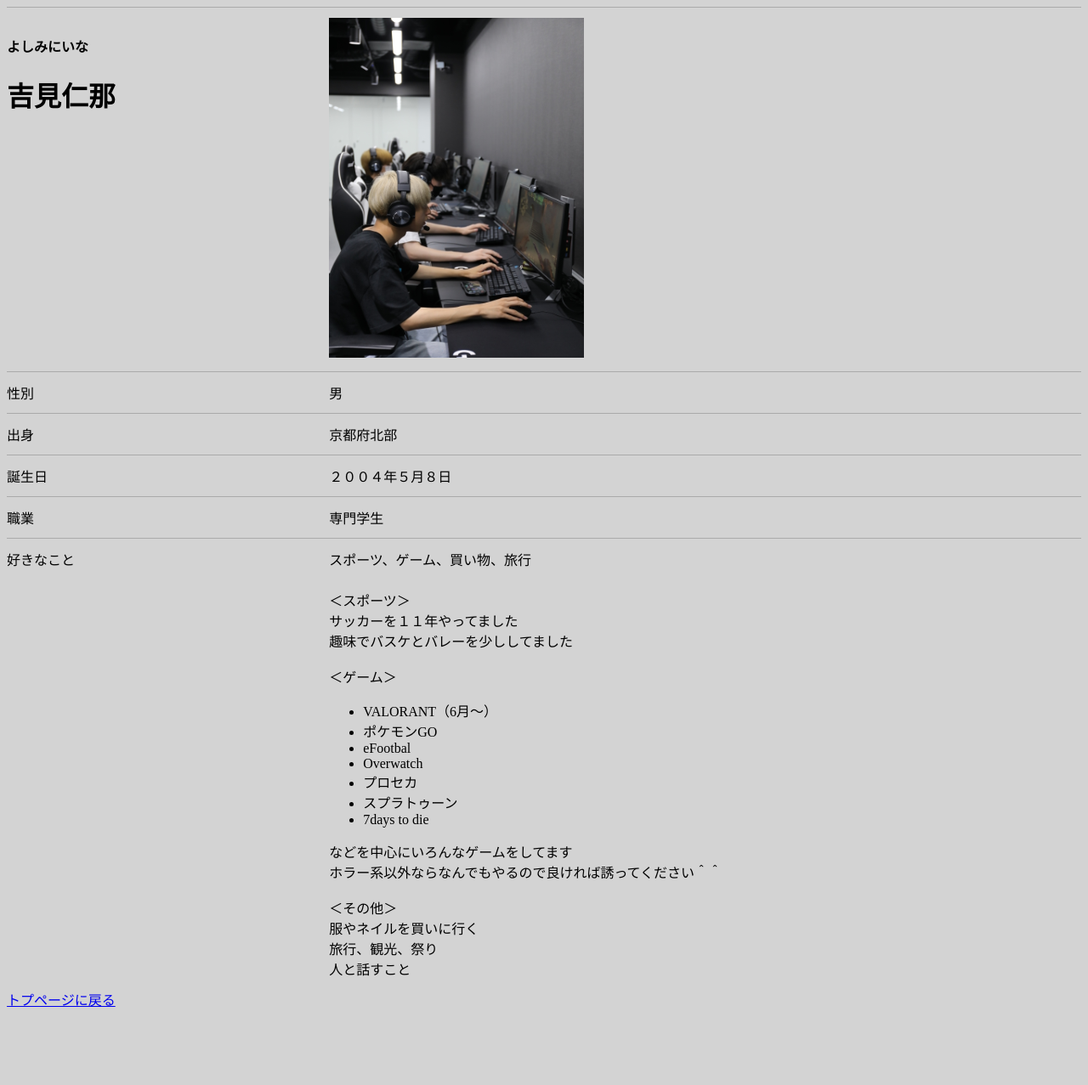
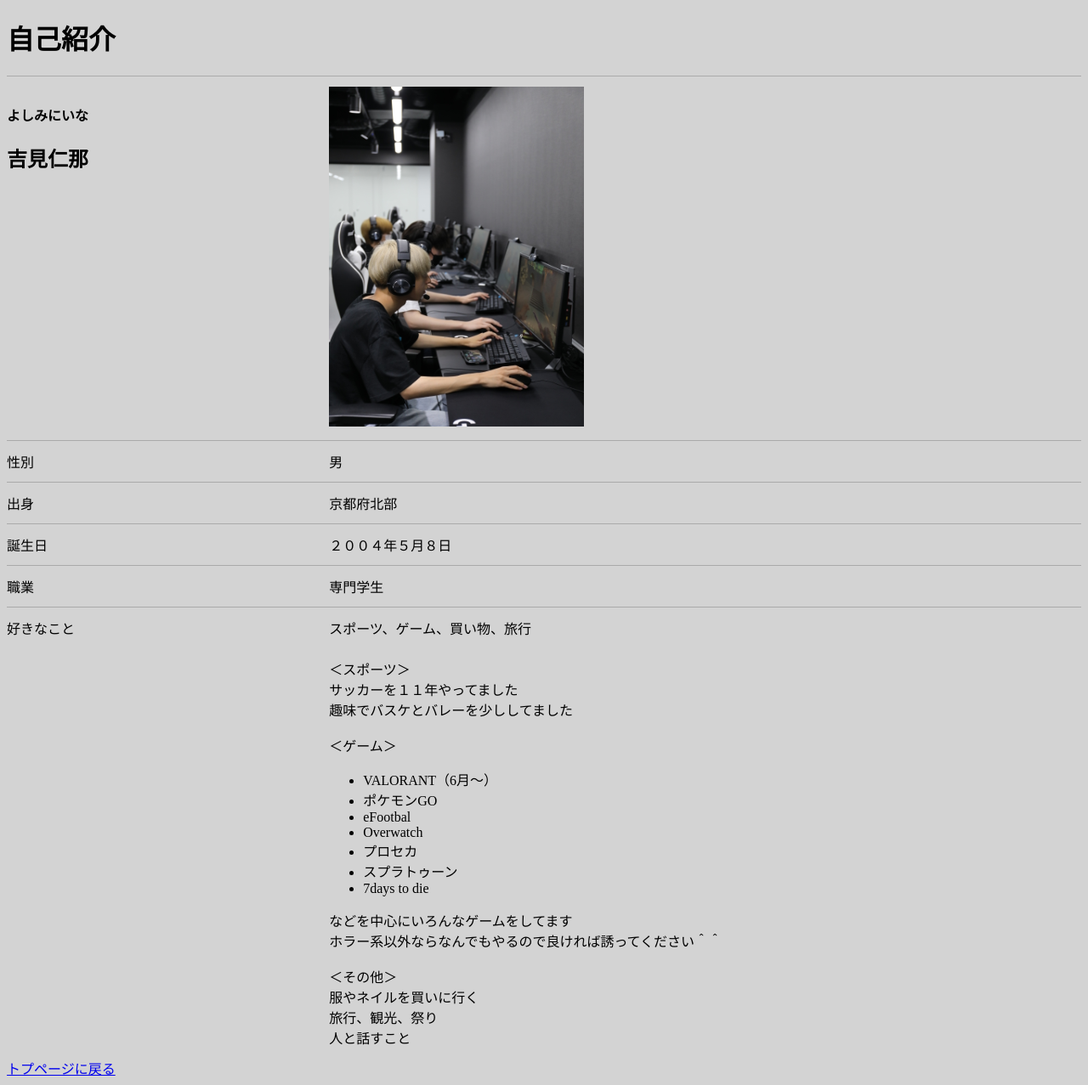
Before and after one commit to niina58/about-me, a plain HTML site: page about/index.html in a window 1280 px wide. Shown: the whole page at 85% size. Before the commit the page ends 1196 px from the top, so only its background shows below. Drawn offline with Linux system fonts and the light colour scheme.

Commit message:
Update index.html

```diff
--- a/about/index.html
+++ b/about/index.html
@@ -6,7 +6,12 @@
         <title>自己紹介ページ</title>
         <link rel="stylesheet" href="./style.css">
     </head>
+    <header>
+        <h1>自己紹介</h1>
+    </header>
     <body class="box">
+        <nav>
+
             <div class="tableFlexBox">
                 <div class="tableHeader">
                     <h4>よしみにいな</h4>
@@ -84,10 +89,11 @@
                         旅行、観光、祭り<br>
                         人と話すこと<br>
                     </div>
-
                 </div>
-
             </div>
+        </nav>
+    <footer>
         <a href="../index.html">トプページに戻る</a>
+    </footer>
     </body>
 </html>
```
Lines whose indentation alone changed are shown as unchanged.
